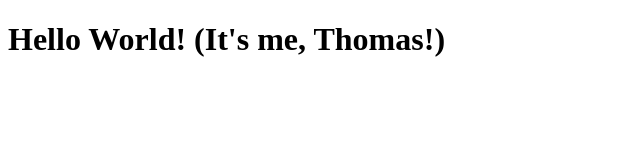
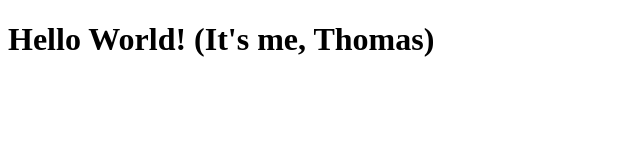
Before and after one commit to D3icidal/about_me, a plain HTML site: page public/index.html in a window 1280 px wide. Shown: the full height of the page, 0-640 px from the left. Drawn offline with Linux system fonts and the light colour scheme.

Commit message:
change text on index

```diff
--- a/public/index.html
+++ b/public/index.html
@@ -5,7 +5,7 @@
     <title>Thomas Ng - About Me</title>
   </head>
   <body>
-    <h1>Hello World! (It's me, Thomas!)</h1>
+    <h1>Hello World! (It's me, Thomas)</h1>
 
   </body>
 </html>
```
